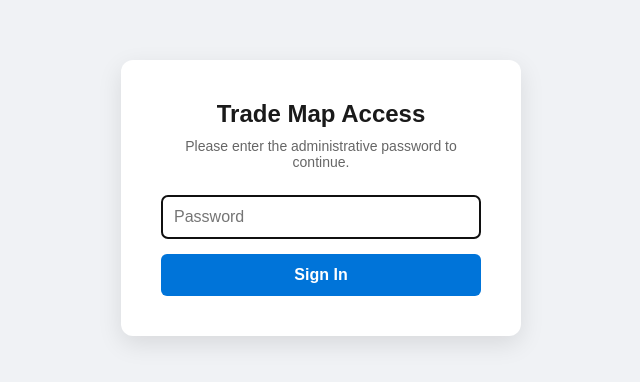
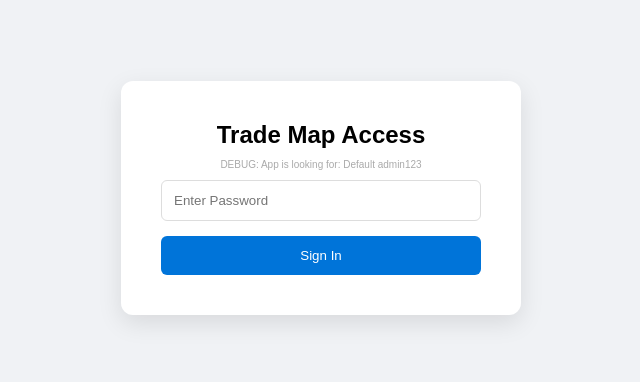
Before and after one commit to brandorb73-ship-it/trade-map-ui, a React (Vite) app: page / in a window 1280 px wide. Shown: the part 202-584 px from the top of the page, without its empty margins (319-959 px from the left). Built offline with nearby package versions, Linux system fonts and the light colour scheme.

Commit message:
Update Login.jsx

```diff
--- a/src/Login.jsx
+++ b/src/Login.jsx
@@ -7,84 +7,47 @@ export default function Login({ onLogin }) {
   const handleSubmit = (e) => {
     e.preventDefault();
 
-    // Vercel/Vite uses import.meta.env, NOT process.env
-    // Ensure VITE_APP_PASSWORD is set in your Vercel Dashboard
-    const correctPassword = import.meta.env.VITE_APP_PASSWORD || "admin123";
+    const envValue = import.meta.env.VITE_APP_PASSWORD;
 
-    if (password === correctPassword) {
+    // DEBUG LOGS - Open your browser console (F12) to see these
+    console.log("Input Password:", password);
+    console.log("VITE_APP_PASSWORD from Env:", envValue);
+
+    if (!envValue) {
+      setError("CRITICAL: Vercel Env Variable is UNDEFINED. Defaulting to 'admin123'");
+    }
+
+    const finalCorrectPassword = envValue || "admin123";
+
+    if (password === finalCorrectPassword) {
       setError("");
-      onLogin(); // Notifies App.jsx to update loggedIn state
+      onLogin();
     } else {
-      setError("Incorrect password. Access denied.");
+      setError(`Access Denied. Tip: Ensure no spaces at the end of your password.`);
     }
   };
 
   return (
-    <div style={{
-      height: "100vh",
-      display: "flex",
-      alignItems: "center",
-      justifyContent: "center",
-      backgroundColor: "#f0f2f5",
-      fontFamily: "sans-serif"
-    }}>
-      <form
-        onSubmit={handleSubmit}
-        style={{
-          background: "white",
-          padding: "40px",
-          borderRadius: "12px",
-          boxShadow: "0 8px 24px rgba(0,0,0,0.1)",
-          width: "100%",
-          maxWidth: "400px",
-          textAlign: "center"
-        }}
-      >
-        <h2 style={{ marginBottom: "10px", color: "#1a1a1a" }}>Trade Map Access</h2>
-        <p style={{ marginBottom: "25px", color: "#666", fontSize: "14px" }}>
-          Please enter the administrative password to continue.
-        </p>
+    <div style={{ height: "100vh", display: "flex", alignItems: "center", justifyContent: "center", backgroundColor: "#f0f2f5", fontFamily: "sans-serif" }}>
+      <form onSubmit={handleSubmit} style={{ background: "white", padding: "40px", borderRadius: "12px", boxShadow: "0 8px 24px rgba(0,0,0,0.1)", width: "100%", maxWidth: "400px", textAlign: "center" }}>
+        <h2 style={{ marginBottom: "10px" }}>Trade Map Access</h2>
+
+        {/* TEMPORARY DEBUG TEXT - REMOVE AFTER FIXING */}
+        <div style={{ fontSize: '10px', color: '#aaa', marginBottom: '10px' }}>
+          DEBUG: App is looking for: {import.meta.env.VITE_APP_PASSWORD ? "Vercel Secret" : "Default admin123"}
+        </div>
 
         <input
           type="password"
           value={password}
           onChange={(e) => setPassword(e.target.value)}
-          placeholder="Password"
-          autoFocus
-          style={{
-            width: "100%",
-            padding: "12px",
-            marginBottom: "15px",
-            borderRadius: "6px",
-            border: "1px solid #ddd",
-            fontSize: "16px",
-            boxSizing: "border-box"
-          }}
+          placeholder="Enter Password"
+          style={{ width: "100%", padding: "12px", marginBottom: "15px", borderRadius: "6px", border: "1px solid #ddd" }}
         />
 
-        {error && (
-          <p style={{ color: "#d93025", fontSize: "14px", marginBottom: "15px" }}>
-            {error}
-          </p>
-        )}
+        {error && <p style={{ color: "#d93025", fontSize: "13px", marginBottom: "15px" }}>{error}</p>}
 
-        <button
-          type="submit"
-          style={{
-            width: "100%",
-            padding: "12px",
-            backgroundColor: "#0074D9",
-            color: "white",
-            border: "none",
-            borderRadius: "6px",
-            fontSize: "16px",
-            fontWeight: "bold",
-            cursor: "pointer",
-            transition: "background 0.2s"
-          }}
-          onMouseOver={(e) => e.target.style.backgroundColor = "#005bb5"}
-          onMouseOut={(e) => e.target.style.backgroundColor = "#0074D9"}
-        >
+        <button type="submit" style={{ width: "100%", padding: "12px", backgroundColor: "#0074D9", color: "white", border: "none", borderRadius: "6px", cursor: "pointer" }}>
           Sign In
         </button>
       </form>
```
